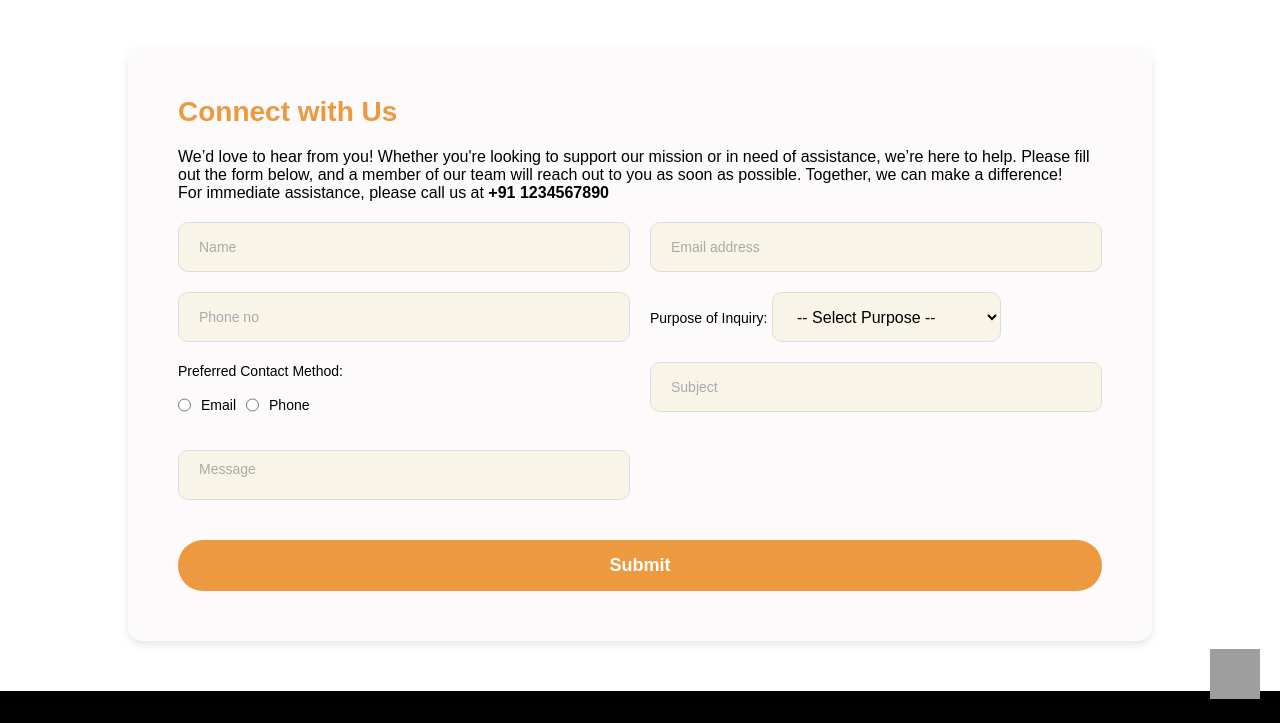
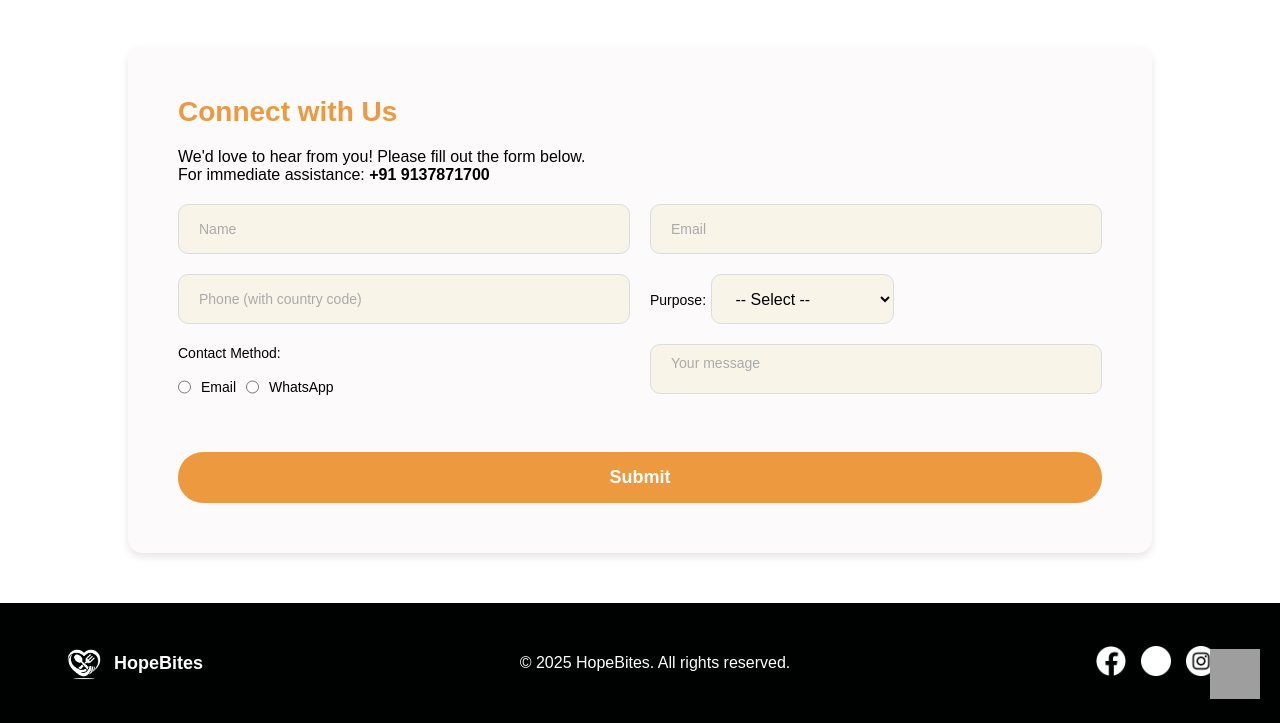
Before and after one commit to Lisa-afk-hi/food_donation, a Django app: page /contact/ in a window 1280 px wide. Shown: the part 271-994 px from the top of the page. Run offline with Django 5.2, Linux system fonts and the light colour scheme; some web fonts are replaced; grey boxes are pictures that could not be loaded.

Commit message:
updated contact for (whatsapp)

```diff
--- /dev/null
+++ b/PyWhatKit_DB.txt
@@ -0,0 +1,5 @@
+Date: 24/4/2025
+Time: 23:20
+Phone Number: +91918169624008
+Message: Hi Ruchi,We've received your message (Ref: #8).We'll respond shortly.Best,HopeBites Team
+--------------------
--- a/index/urls.py
+++ b/index/urls.py
@@ -11,6 +11,8 @@ urlpatterns = [
     path('navbar/', views.navbar, name='navbar'),
     path('join/', views.join, name='join'),
     path('contact/', views.contact, name='contact'),
+    path('contact/success/', views.contact_success, name='contact_success'),
+    path('whatsapp-webhook/', views.whatsapp_webhook, name='whatsapp_webhook'),
     path('footer/', views.footer, name='footer'),
     path('admin-dashboard/', views.admin_dashboard, name='admin_dashboard'),
     path('login/', LoginView.as_view(template_name='login.html'), name='login'),  # This is the important one
--- a/index/views.py
+++ b/index/views.py
@@ -104,74 +104,74 @@ def navbar(request):
 def footer(request):
     return render(request, 'footer.html')
 
-def contact(request):
-    if request.method == 'POST':
-        name = request.POST.get('name')
-        email = request.POST.get('email')
-        phone = request.POST.get('phone')
-        purpose = request.POST.get('purpose')
-        contact_method = request.POST.get('contact_method')
-        subject = request.POST.get('subject')
-        message = request.POST.get('message')
-        donation_type = request.POST.get('donation_type', '')
-        needs_description = request.POST.get('needs_description', '')
+# def contact(request):
+#     if request.method == 'POST':
+#         name = request.POST.get('name')
+#         email = request.POST.get('email')
+#         phone = request.POST.get('phone')
+#         purpose = request.POST.get('purpose')
+#         contact_method = request.POST.get('contact_method')
+#         subject = request.POST.get('subject')
+#         message = request.POST.get('message')
+#         donation_type = request.POST.get('donation_type', '')
+#         needs_description = request.POST.get('needs_description', '')
 
-        # Validate input fields
-        errors = {}
+#         # Validate input fields
+#         errors = {}
 
-        if any(char.isdigit() for char in name):
-            errors['name_error'] = 'Name field cannot contain numbers.'
+#         if any(char.isdigit() for char in name):
+#             errors['name_error'] = 'Name field cannot contain numbers.'
 
-        try:
-            validate_email(email)
-        except ValidationError:
-            errors['email_error'] = 'Invalid email address.'
+#         try:
+#             validate_email(email)
+#         except ValidationError:
+#             errors['email_error'] = 'Invalid email address.'
 
-        if not subject or len(subject) < 5:
-            errors['subject_error'] = 'Subject must contain at least 5 characters.'
+#         if not subject or len(subject) < 5:
+#             errors['subject_error'] = 'Subject must contain at least 5 characters.'
 
-        if not phone.isdigit():
-            errors['phone_error'] = 'Phone number must contain only digits.'
+#         if not phone.isdigit():
+#             errors['phone_error'] = 'Phone number must contain only digits.'
 
-        if len(message) < 10:
-            errors['message_error'] = 'Message field must contain at least 10 characters.'
+#         if len(message) < 10:
+#             errors['message_error'] = 'Message field must contain at least 10 characters.'
 
-        # Additional validation for conditional fields
-        if purpose == 'donate' and not donation_type:
-            errors['donation_type_error'] = 'Please specify donation type.'
+#         # Additional validation for conditional fields
+#         if purpose == 'donate' and not donation_type:
+#             errors['donation_type_error'] = 'Please specify donation type.'
 
-        if purpose == 'assistance' and not needs_description:
-            errors['needs_description_error'] = 'Please describe your needs.'
+#         if purpose == 'assistance' and not needs_description:
+#             errors['needs_description_error'] = 'Please describe your needs.'
 
-        if not contact_method:
-            errors['contact_method_error'] = 'Please select preferred contact method.'
+#         if not contact_method:
+#             errors['contact_method_error'] = 'Please select preferred contact method.'
 
-        if errors:
-            for key, value in errors.items():
-                messages.error(request, value)
-            return render(request, 'contact.html', {
-                'errors': errors,
-                'form_data': request.POST
-            })
+#         if errors:
+#             for key, value in errors.items():
+#                 messages.error(request, value)
+#             return render(request, 'contact.html', {
+#                 'errors': errors,
+#                 'form_data': request.POST
+#             })
 
-        # Save data to the Contact model
-        Contact.objects.create(
-            name=name,
-            email=email,
-            phone=phone,
-            purpose=purpose,
-            contact_method=contact_method,
-            donation_type=donation_type,
-            needs_description=needs_description,
-            subject=subject,
-            message=message
-        )
-        messages.success(request, 'Your message has been sent successfully!')
-        return render(request, 'contact.html', {
-            'success_message': 'Your message has been sent successfully!'
-        })
+#         # Save data to the Contact model
+#         Contact.objects.create(
+#             name=name,
+#             email=email,
+#             phone=phone,
+#             purpose=purpose,
+#             contact_method=contact_method,
+#             donation_type=donation_type,
+#             needs_description=needs_description,
+#             subject=subject,
+#             message=message
+#         )
+#         messages.success(request, 'Your message has been sent successfully!')
+#         return render(request, 'contact.html', {
+#             'success_message': 'Your message has been sent successfully!'
+#         })
 
-    return render(request, 'contact.html')
+#     return render(request, 'contact.html')
 
 def join(request):
     if request.method == 'POST':
@@ -246,47 +246,47 @@ def custom_logout(request):
     messages.success(request, "You've been logged out successfully.")
     return redirect('index')
 
-def contact_view(request):
-    if request.method == 'POST':
-        # Process your form data
-        name = request.POST.get('name')
-        email = request.POST.get('email')
-        phone = request.POST.get('phone')
-        contact_method = request.POST.get('contact_method')
-        message = request.POST.get('message')
+# def contact_view(request):
+#     if request.method == 'POST':
+#         # Process your form data
+#         name = request.POST.get('name')
+#         email = request.POST.get('email')
+#         phone = request.POST.get('phone')
+#         contact_method = request.POST.get('contact_method')
+#         message = request.POST.get('message')
 
-        # Save to database if needed
+#         # Save to database if needed
 
-        # Automated response based on contact method
-        if contact_method == 'email':
-            # Send email
-            send_mail(
-                'Thank you for contacting HopeBites',
-                f'Dear {name},\n\nThank you for reaching out to us. We have received your message and will get back to you soon.\n\nYour message: {message}\n\nBest regards,\nThe HopeBites Team',
-                settings.DEFAULT_FROM_EMAIL,
-                [email],
-                fail_silently=False,
-            )
-        elif contact_method == 'whatsapp':
-            try:
-                # Send WhatsApp message (using Twilio API example)
-                account_sid = settings.TWILIO_ACCOUNT_SID
-                auth_token = settings.TWILIO_AUTH_TOKEN
-                client = Client(account_sid, auth_token)
+#         # Automated response based on contact method
+#         if contact_method == 'email':
+#             # Send email
+#             send_mail(
+#                 'Thank you for contacting HopeBites',
+#                 f'Dear {name},\n\nThank you for reaching out to us. We have received your message and will get back to you soon.\n\nYour message: {message}\n\nBest regards,\nThe HopeBites Team',
+#                 settings.DEFAULT_FROM_EMAIL,
+#                 [email],
+#                 fail_silently=False,
+#             )
+#         elif contact_method == 'whatsapp':
+#             try:
+#                 # Send WhatsApp message (using Twilio API example)
+#                 account_sid = settings.TWILIO_ACCOUNT_SID
+#                 auth_token = settings.TWILIO_AUTH_TOKEN
+#                 client = Client(account_sid, auth_token)
 
-                client.messages.create(
-                    body=f'Thank you for contacting HopeBites, {name}! We have received your message and will get back to you soon.',
-                    from_='whatsapp:+14155238886',  # Your Twilio WhatsApp number
-                    to=f'whatsapp:{phone}'
-                )
-            except Exception as e:
-                messages.error(request, f"Failed to send WhatsApp message: {e}")
-                return redirect('contact')
+#                 client.messages.create(
+#                     body=f'Thank you for contacting HopeBites, {name}! We have received your message and will get back to you soon.',
+#                     from_='whatsapp:+14155238886',  # Your Twilio WhatsApp number
+#                     to=f'whatsapp:{phone}'
+#                 )
+#             except Exception as e:
+#                 messages.error(request, f"Failed to send WhatsApp message: {e}")
+#                 return redirect('contact')
 
-        # Redirect or return response
-        return redirect('contact_success')
+#         # Redirect or return response
+#         return redirect('contact_success')
 
-    return render(request, 'contact.html')
+#     return render(request, 'contact.html')
 
 from django.http import JsonResponse
 from django.views.decorators.csrf import csrf_exempt
@@ -401,3 +401,130 @@ def whatsapp_webhook(request):
         return JsonResponse(response_data)
 
     return JsonResponse({"error": "Invalid request method"}, status=400)
+
+
+from django.shortcuts import render, redirect
+from django.contrib import messages
+from django.core.validators import validate_email
+from django.core.exceptions import ValidationError
+from django.conf import settings
+from django.core.mail import send_mail
+from .models import Contact
+import json
+from django.http import JsonResponse
+from django.views.decorators.csrf import csrf_exempt
+import logging
+import pywhatkit
+
+def contact(request):
+    if request.method == 'POST':
+        try:
+            # Extract and validate data
+            data = {
+                'name': request.POST.get('name', '').strip(),
+                'email': request.POST.get('email', '').strip(),
+                'phone': request.POST.get('phone', '').strip(),
+                'purpose': request.POST.get('purpose'),
+                'contact_method': request.POST.get('contact_method'),
+                'message': request.POST.get('message', '').strip()
+            }
+
+            # Validation
+            errors = {}
+            if not data['name'] or any(char.isdigit() for char in data['name']):
+                errors['name'] = 'Valid name required'
+
+            try:
+                validate_email(data['email'])
+            except ValidationError:
+                errors['email'] = 'Valid email required'
+
+            if not data['phone'].isdigit() or len(data['phone']) < 10:
+                errors['phone'] = 'Valid phone number required'
+
+            if not data['purpose']:
+                errors['purpose'] = 'Purpose required'
+
+            if not data['contact_method']:
+                errors['contact_method'] = 'Contact method required'
+
+            if len(data['message']) < 10:
+                errors['message'] = 'Message too short'
+
+            if errors:
+                for error in errors.values():
+                    messages.error(request, error)
+                return render(request, 'contact.html', {'errors': errors, 'form_data': request.POST})
+
+            # Save to database
+            Contact.objects.create(**data)
+
+            # Send confirmation based on method
+            if data['contact_method'] == 'email':
+                send_mail(
+                    'Thank you for contacting HopeBites',
+                    f"Hi {data['name']},\n\nWe've received your message and will respond shortly.\n\nYour message: {data['message']}\n\nBest,\nHopeBites Team",
+                    settings.DEFAULT_FROM_EMAIL,
+                    [data['email']],
+                    fail_silently=False
+                )
+            elif data['contact_method'] == 'phone' and hasattr(settings, 'TWILIO_ACCOUNT_SID'):
+                try:
+                    client = Client(settings.TWILIO_ACCOUNT_SID, settings.TWILIO_AUTH_TOKEN)
+                    client.messages.create(
+                        body=f"Hi {data['name']}, we've received your message and will respond shortly.",
+                        from_='whatsapp:+14155238886',  # Your Twilio number
+                        to=f'whatsapp:+{data["phone"]}'
+                    )
+                except Exception as e:
+                    messages.warning(request, "Message sent but WhatsApp confirmation failed")
+
+            messages.success(request, 'Thank you for contacting us!')
+            return redirect('contact_success')
+
+        except Exception as e:
+            messages.error(request, f'Error: {str(e)}')
+            return render(request, 'contact.html')
+
+    return render(request, 'contact.html')
+
+@csrf_exempt
+def whatsapp_webhook(request):
+    if request.method == "POST":
+        try:
+            data = json.loads(request.body.decode('utf-8'))
+            user_message = data.get("Body", "").strip().lower()
+
+            responses = {
+                "start": {
+                    "answer": "Welcome to HopeBites! How can we help?",
+                    "follow_up": ["Donate food", "Get assistance", "Volunteer"]
+                },
+                "donate": {
+                    "answer": "We accept food donations at our centers. Visit our website for locations.",
+                    "action": "https://hopebites.org/donate"
+                },
+                "contact": {
+                    "answer": "Chat with us directly:",
+                    "action": "https://api.whatsapp.com/send?phone=919137871700"
+                }
+                # Add more responses as needed
+            }
+
+            response = responses.get(user_message, {
+                "answer": "Sorry, I didn't understand. Please try:",
+                "follow_up": ["Donate food", "Get assistance", "Contact support"]
+            })
+
+            return JsonResponse(response)
+
+        except Exception as e:
+            return JsonResponse({"error": str(e)}, status=400)
+
+    return JsonResponse({"error": "Invalid method"}, status=405)
+
+def contact_success(request):
+    return render(request, 'contact.html', {
+        'title': 'Message Received',
+        'message': 'Thank you for contacting us! We will respond shortly.'
+    })
--- a/templates/contact.html
+++ b/templates/contact.html
@@ -7,7 +7,6 @@
     <title>Contact Us - HopeBites</title>
     <link rel="stylesheet" href="{% static 'css/contact.css' %}">
     <link rel="icon" type="image/x-icon" href="{% static 'images/logo.png' %}">
-
     <link rel="preconnect" href="https://fonts.googleapis.com">
     <link rel="preconnect" href="https://fonts.gstatic.com" crossorigin>
     <link href="https://fonts.googleapis.com/css2?family=Nunito+Sans:ital,opsz,wght@0,6..12,200..1000;1,6..12,200..1000&family=Winky+Sans:ital,wght@0,300..900;1,300..900&display=swap" rel="stylesheet">
@@ -16,15 +15,14 @@
     {% include 'navbar.html' %}
     {% block content %}
 
-        <header class="header"> <h1>Contact Us</h1> </header>
+    <header class="header"><h1>Contact Us</h1></header>
 
-        <div id="container">
-            <h2>Connect with Us</h2>
-            <div id="join">
-                <p>We’d love to hear from you! Whether you're looking to support our mission or in need of assistance, we’re here to help. Please fill out the form below, and a member of our team will reach out to you as soon as possible. Together, we can make a difference!</p>
-                <p>For immediate assistance, please call us at <strong>+91 1234567890</strong></p>
+    <div id="container">
+        <h2>Connect with Us</h2>
+        <div id="join">
+            <p>We'd love to hear from you! Please fill out the form below.</p>
+            <p>For immediate assistance: <strong>+91 9137871700</strong></p>
 
-            <!-- Display error messages -->
             {% if messages %}
                 <ul class="messages">
                     {% for message in messages %}
@@ -33,7 +31,6 @@
                 </ul>
             {% endif %}
 
-            <!-- Display form errors -->
             {% if errors %}
                 <ul class="error-messages">
                     {% for key, error in errors.items %}
@@ -43,62 +40,57 @@
             {% endif %}
 
             <div id="form">
-                <form action="{% url 'contact' %}" method="POST">
+                <form id="contactForm" action="{% url 'contact' %}" method="POST">
                     {% csrf_token %}
-                    <input type="text" id="name" name="name" placeholder="Name" value="{{ form_data.name|default:'' }}" required>
-                    <input type="email" id="email" name="email" placeholder="Email address" value="{{ form_data.email|default:'' }}" required>
-                    <input type="text" id="phone" name="phone" placeholder="Phone no" value="{{ form_data.phone|default:'' }}" required>
+                    <input type="text" id="name" name="name" placeholder="Name" required>
+                    <input type="email" id="email" name="email" placeholder="Email" required>
+                    <input type="tel" id="phone" name="phone" placeholder="Phone (with country code)" required>
 
-                    <!-- Purpose of Inquiry -->
                     <div class="form-group">
-                        <label for="purpose">Purpose of Inquiry:</label>
+                        <label>Purpose:</label>
                         <select id="purpose" name="purpose" required>
-                            <option value="">-- Select Purpose --</option>
-                            <option value="donate" {% if form_data.purpose == 'donate' %}selected{% endif %}>I want to donate</option>
-                            <option value="assistance" {% if form_data.purpose == 'assistance' %}selected{% endif %}>I need assistance</option>
-                            <option value="general" {% if form_data.purpose == 'general' %}selected{% endif %}>I have a general inquiry</option>
+                            <option value="">-- Select --</option>
+                            <option value="donate">Donate</option>
+                            <option value="assistance">Need Assistance</option>
+                            <option value="general">General Inquiry</option>
                         </select>
                     </div>
 
-                    <!-- Donation Type (hidden by default) -->
-                    <div id="donation-type" class="conditional-field" style="display: none;">
-                        <label for="donation_type">Donation Type:</label>
-                        <select id="donation_type" name="donation_type">
-                            <option value="">-- Select Donation Type --</option>
-                            <option value="food" {% if form_data.donation_type == 'food' %}selected{% endif %}>Food</option>
-                            <option value="funds" {% if form_data.donation_type == 'funds' %}selected{% endif %}>Funds</option>
-                            <option value="supplies" {% if form_data.donation_type == 'supplies' %}selected{% endif %}>Other Supplies</option>
-                        </select>
-                    </div>
-
-                    <!-- Assistance Needs (hidden by default) -->
-                    <div id="assistance-needs" class="conditional-field" style="display: none;">
-                        {% comment %} <label for="needs_description">Describe Your Needs:</label> {% endcomment %}
-                        <textarea id="needs_description" name="needs_description" placeholder="Describe Your Needs:">{{ form_data.needs_description|default:'' }}</textarea>
-                    </div>
-
-                    <!-- Preferred Contact Method -->
                     <div class="form-group">
-                        <label>Preferred Contact Method:</label>
+                        <label>Contact Method:</label>
                         <div>
-                            <input type="radio" id="contact_email" name="contact_method" value="email" {% if form_data.contact_method == 'email' %}checked{% endif %} required>
+                            <input type="radio" id="contact_email" name="contact_method" value="email" required>
                             <label for="contact_email">Email</label>
-
-                            <input type="radio" id="contact_phone" name="contact_method" value="phone" {% if form_data.contact_method == 'phone' %}checked{% endif %} required>
-                            <label for="contact_phone">Phone</label>
+                            <input type="radio" id="contact_phone" name="contact_method" value="phone" required>
+                            <label for="contact_phone">WhatsApp</label>
                         </div>
                     </div>
 
-                    <input type="text" id="subject" name="subject" placeholder="Subject" value="{{ form_data.subject|default:'' }}" required>
-                    <textarea id="message" name="message" placeholder="Message" required>{{ form_data.message|default:'' }}</textarea>
+                    <textarea id="message" name="message" placeholder="Your message" required></textarea>
                     <button type="submit">Submit</button>
                 </form>
             </div>
         </div>
     </div>
+
+    <script>
+    document.getElementById('contactForm').addEventListener('submit', function(e) {
+        const contactMethod = document.querySelector('input[name="contact_method"]:checked').value;
+        const phone = document.getElementById('phone').value;
+
+        if (contactMethod === 'phone') {
+            // Format phone number (remove non-digits)
+            const cleanPhone = phone.replace(/\D/g,'');
+            const whatsappUrl = `https://api.whatsapp.com/send?phone=${cleanPhone}&text=Thank%20you%20for%20contacting%20HopeBites!%20We've%20received%20your%20message%20and%20will%20respond%20shortly.`;
+            window.open(whatsappUrl, '_blank');
+        }
+
+        // Form will continue to submit normally
+        return true;
+    });
+    </script>
+
     {% endblock content %}
-    <script src="{% static 'js/join.js' %}"></script>
-
     {% include 'footer.html' %}
 </body>
 </html>
```
